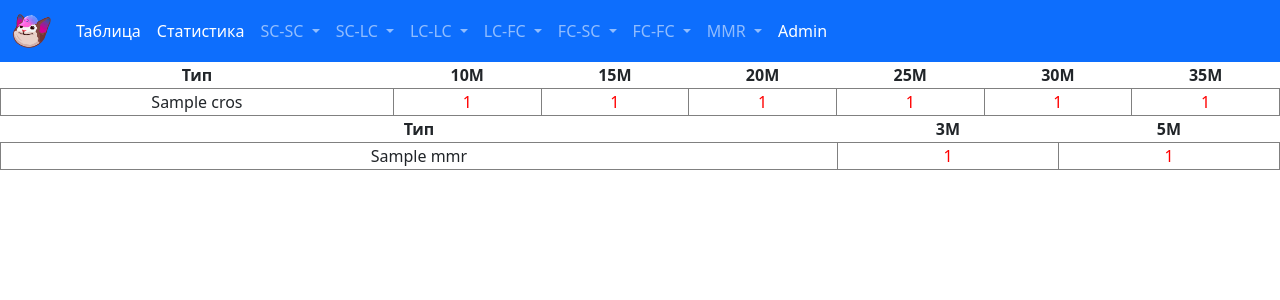
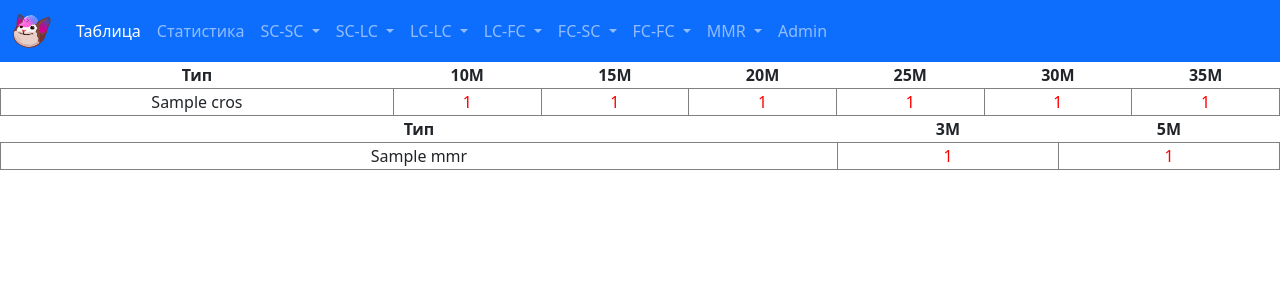
Before and after one commit to DatacenterK12/Patchcord_manager, a Django app: page / in a window 1280 px wide. Shown: the top 300 px of the page. Run offline with Django 3.2, Linux system fonts and the light colour scheme; tables that the repository leaves empty hold one stand-in row (values such as "Sample post").

Commit message:
edit navbar

```diff
--- a/crossmanager/templates/includes/header.html
+++ b/crossmanager/templates/includes/header.html
@@ -1,4 +1,5 @@
 {% load static %}
+{% with request.resolver_match.view_name as view_name %}
 <nav class="navbar navbar-expand-lg navbar-dark bg-primary">
   <div class="container-fluid">
     <a class="navbar-brand" href="{% url 'cross:index' %}"><img src={% static "popca2t.gif" %} style="width: 2em"></a>
@@ -8,10 +9,10 @@
     <div class="collapse navbar-collapse" id="navbarNavDropdown">
       <ul class="navbar-nav">
         <li class="nav-item">
-          <a class="nav-link active" aria-current="page" href="{% url 'cross:index' %}">Таблица</a>
+          <a class="nav-link {% if view_name  == 'cross:index' %}active{% endif %}" aria-current="page" href="{% url 'cross:index' %}">Таблица</a>
         </li>
         <li>
-          <a class="nav-link active" aria-current="page" href="{% url 'cross:statistic' %}">Статистика</a>
+          <a class="nav-link {% if view_name  == 'cross:statistic' %}active{% endif %}" aria-current="page" href="{% url 'cross:statistic' %}">Статистика</a>
         </li>
         <li class="nav-item dropdown">
           <a class="nav-link dropdown-toggle" href="#" id="navbarDropdownMenuLink" role="button" data-bs-toggle="dropdown" aria-expanded="false">
@@ -93,17 +94,16 @@
                   MMR
                 </a>
                 <ul class="dropdown-menu" aria-labelledby="navbarDropdownMenuLink">
-                  <li><a class="dropdown-item" href="{% url 'cross:take_cross' name="MMR" length="onew" %}" >1M</a></li>
-                  <li><a class="dropdown-item" href="{% url 'cross:take_cross' name="MMR" length="two" %}" >2M</a></li>
                   <li><a class="dropdown-item" href="{% url 'cross:take_cross' name="MMR" length="three" %}" >3M</a></li>
                   <li><a class="dropdown-item" href="{% url 'cross:take_cross' name="MMR" length="five" %}" >5M</a></li>
                 </ul>
               </li>
               <li class="nav-item">
-                <a class="nav-link active" aria-current="page" href="admin">Admin</a>
+                <a class="nav-link" aria-current="page" href="admin">Admin</a>
               </li>
         </li>
       </ul>
     </div>
   </div>
 </nav>
+{% endwith %}
```
